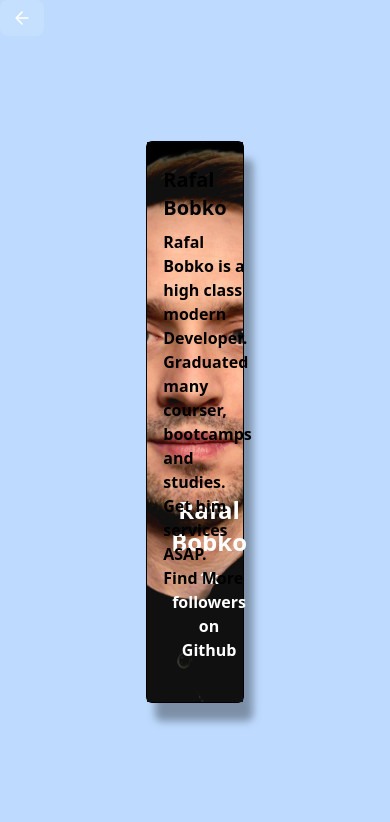
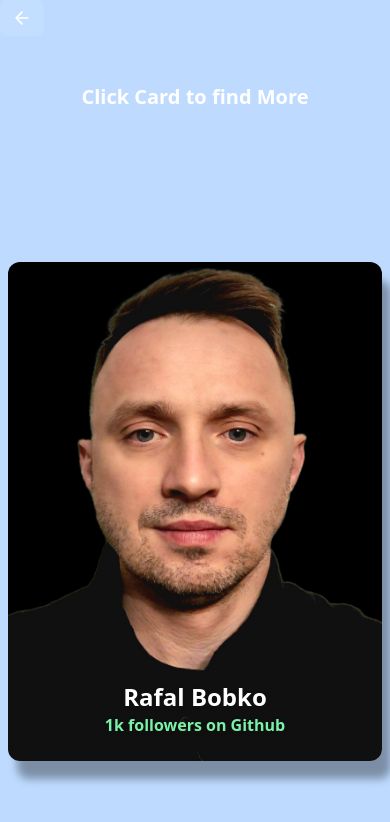
Before and after one commit to sabaudianin/my-elements, a React (Vite) app: page /flip-card in a window 390 px wide. Shown: the top 822 px of the page. Built offline with nearby package versions, Linux system fonts and the light colour scheme.

Commit message:
set card mode animation, to use on mobile

```diff
--- a/src/components/Card/FlipCard/FlipCard.tsx
+++ b/src/components/Card/FlipCard/FlipCard.tsx
@@ -1,24 +1,41 @@
+import { useState } from 'react';
+
 export const FlipCard = () => {
+  const [isFliped, setIsFliped] = useState(false);
+  const toggleFlip = () => setIsFliped((prev) => !prev);
   return (
-    <section className="flex h-screen items-center justify-center bg-blue-200 [perspective:300px]">
-      <div className="realtive h-2/3 w-1/4 transform-gpu cursor-pointer rounded-md border-1 border-solid font-semibold text-black shadow-[9px_18px_9px_0px_rgba(0,_0,_0,_0.35)] transition-transform duration-700 [transform-style:preserve-3d] hover:[transform:rotateY(180deg)]">
-        <div className="absolute h-full w-full bg-[url('/avatarMini.jpg')] bg-cover bg-center p-4 text-white [backface-visibility:hidden]">
-          <div className="absolute bottom-10 left-[25%] text-center">
-            <h2 className="py-2 text-2xl">Rafal Bobko</h2>
-            <p className="">1k followers on Github</p>
+    <section className="grid min-h-screen place-items-center bg-blue-200 p-2 [perspective:1000px]">
+      <span className="text-xl font-bold">Click Card to find More</span>
+      <article
+        className="relative aspect-[3/4] w-full max-w-sm transform-gpu cursor-pointer rounded-xl font-semibold text-black text-white shadow-[9px_18px_9px_0px_rgba(0,_0,_0,_0.35)] transition-transform duration-700 [transform-style:preserve-3d] data-[flipped=true]:[transform:rotateY(180deg)]"
+        data-flipped={isFliped}
+        onClick={toggleFlip}
+        role="button"
+      >
+        {/* FRONT */}
+        <div className="absolute inset-0 h-full w-full rounded-xl bg-[url('/avatarMini.jpg')] bg-cover bg-center p-4 [backface-visibility:hidden]">
+          <div className="absolute bottom-6 left-1/2 -translate-x-1/2 text-center drop-shadow">
+            <h2 className="text-2xl font-bold">Rafal Bobko</h2>
+            <p className="font-bold text-green-300">1k followers on Github</p>
           </div>
         </div>
-        <div className="absolute p-4 [backface-visibility:hidden]">
-          <div className="">
-            <h3 className="py-2 text-xl">Rafal Bobko</h3>
-            <p className="">
-              Rafal Bobko is a high class modern Developer. Graduated many courser, bootcamps and
-              studies. Get him services ASAP.{' '}
+        {/* BACK */}
+        <div className="absolute inset-0 grid h-full w-full [transform:rotateY(180deg)] place-items-center rounded-xl bg-black p-6 [backface-visibility:hidden]">
+          <div className="space-y-12 text-center">
+            <h3 className="py-2 text-2xl font-bold">Rafal Bobko</h3>
+            <p className="text-center">
+              Rafal Bobko is a high class modern Developer, focused on React, performance and DX.
+              Get him services ASAP.
             </p>
-            <button> Find More </button>
+            <button
+              className="inline-flex cursor-pointer items-center rounded-xl bg-green-500 px-4 py-2 hover:bg-green-600 focus-visible:ring-4 focus-visible:ring-green-500/30 focus-visible:outline-none active:translate-y-px"
+              onClick={(e) => console.log('CLicked button find More', e.stopPropagation())}
+            >
+              Find More
+            </button>
           </div>
         </div>
-      </div>
+      </article>
     </section>
   );
 };
```
